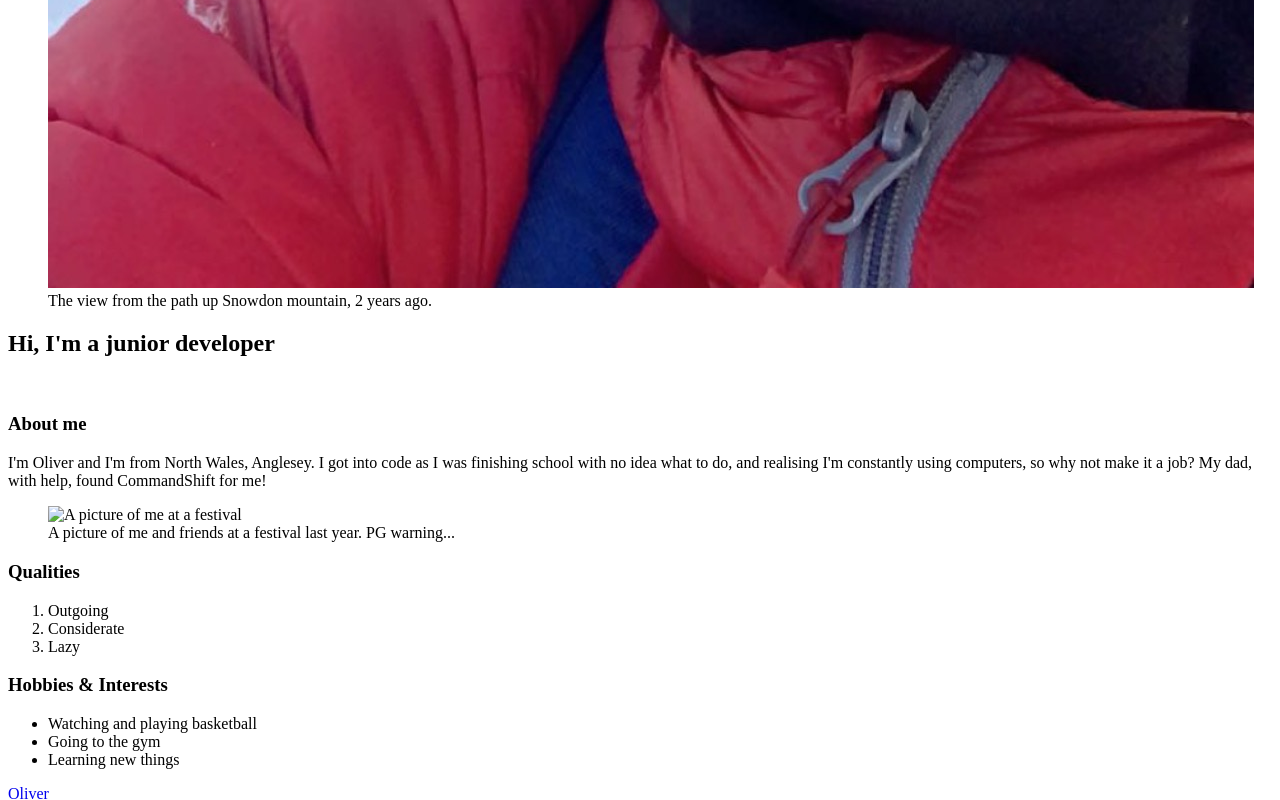
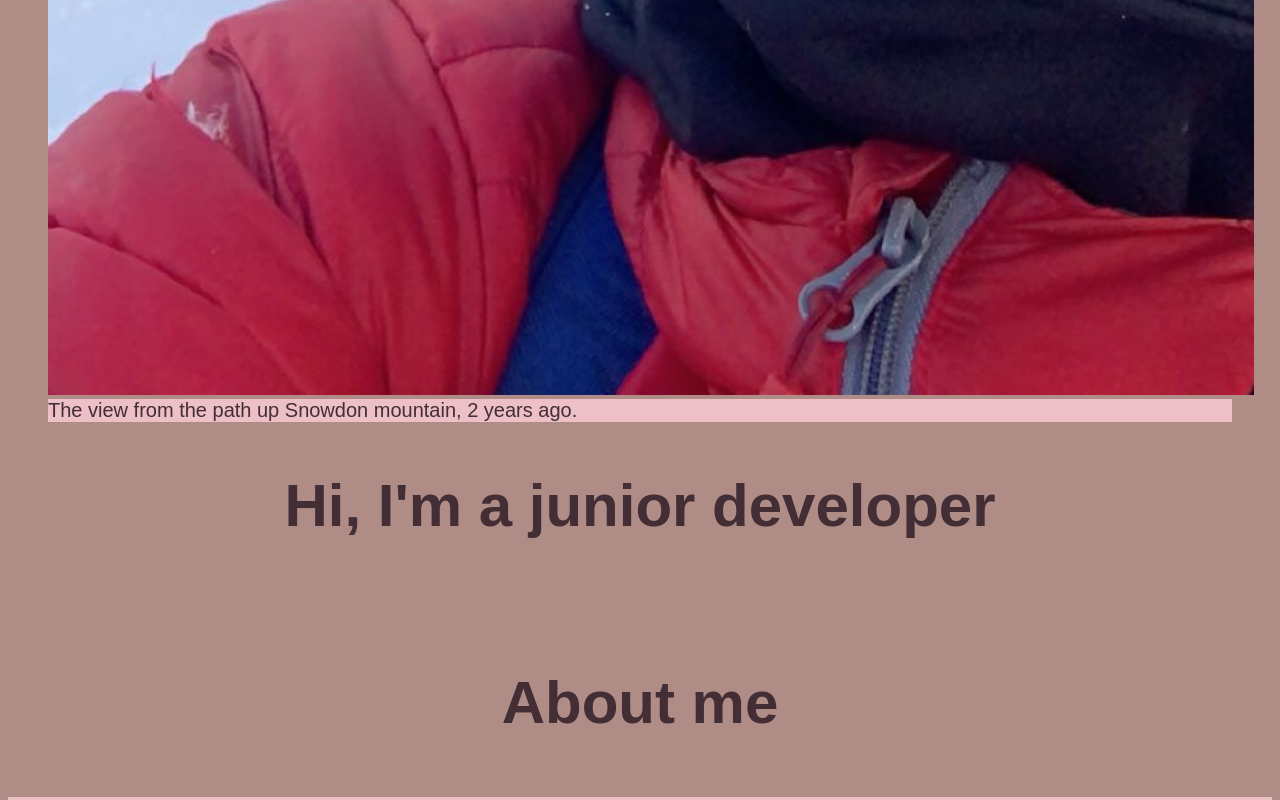
Before and after one commit to olivesweno/portfolio, a plain HTML site: page index.html in a window 1280 px wide. Shown: the part 2000-2800 px from the top of the page. Drawn offline with Linux system fonts and the light colour scheme; files whose address does not match are found by name.

Commit message:
beginning of css work

```diff
--- a/index.html
+++ b/index.html
@@ -1,41 +1,48 @@
 <!DOCTYPE html>
 <html>
     <head>
-        <title>Oliver</title>
+        <title>Oliver Owen</title>
+        <link rel="stylesheet" type="text/css" href="styles.css">
+        <style>
+            @import url('https://fonts.googleapis.com/css2?family=Cormorant+Garamond:wght@300&display=swap');
+        </style>
+
     </head>
     <body>
     <main>
         <header>
-            <h1>Oliver</h1>
+            <h1 id="portfolio">Oliver Owen - Portfolio</h1>
             <figure>
             <img src="/Users/oliowen/Projects/portfolio/images/IMG_1852.JPG" alt="A picture of me on top of a mountain">
-            <figcaption>The view from the path up Snowdon mountain, 2 years ago.</figcaption>
+            <figcaption class="imgcaption">The view from the path up Snowdon mountain, 2 years ago.</figcaption>
             </figure>
             <h2>Hi, I'm a junior developer</h2>
         </header>
         <br />
         <section>
+            <div class="aboutme">
             <h3>About me</h3>
             <p>I'm Oliver and I'm from North Wales, Anglesey. I got into code as I was finishing school
             with no idea what to do, and realising I'm constantly using computers, so why not make
             it a job? My dad, with help, found CommandShift for me!</p>
             <figure>
             <img src="/Users/oliowen/Projects/portfolio/images/oliprofile-p.JPG" alt="A picture of me at a festival">
-            <figcaption>A picture of me and friends at a festival last year. PG warning...</figcaption>
+            <figcaption class="imgcaption">A picture of me and friends at a festival last year. PG warning...</figcaption>
             </figure>
+            </div>
         </section>
         <section>
             <h3>Qualities</h3>
             <ol>
-                <li>Outgoing</li>
-                <li>Considerate</li>
-                <li>Lazy</li>
+                <li class="list">Outgoing</li>
+                <li class="list">Considerate</li>
+                <li class="list">Driven</li>
             </ol>
             <h3>Hobbies & Interests</h3>
             <ul>
-                <li>Watching and playing basketball</li>
-                <li>Going to the gym</li>
-                <li>Learning new things</li>
+                <li class="list">Watching and playing basketball</li>
+                <li class="list">Going to the gym</li>
+                <li class="list">Learning new things</li>
             </ul>
         </section>
 
@@ -45,6 +52,14 @@
 
         <a href="/Users/oliowen/Projects/portfolio/pages/contact.html">Contact</a>
         <a href="/Users/oliowen/Projects/portfolio/pages/projects.html">Projects</a>
+
+            <div id="“socials”">
+            <h3>My Socials</h3>
+            <p>Follow me on <a href="https://www.instagram.com/olidmowen/?hl=en"</a>Instagram</p>
+                <input type="checkbox" id="box" name="test-checkbox" checked />
+                <label for="test-checkbox">Check this box for some reason</label>
+                <button disabled>You can't press this...</button>
+            </div>
         <footer>2023, created by Oliver Owen.</footer>
     </main>
     </body>
--- /dev/null
+++ b/styles.css
@@ -0,0 +1,64 @@
+#portfolio {
+    color: #EDBFC6;
+    text-align:center;
+    font-size: 75px;
+}
+
+body {
+    background-color: #AF8D86;
+}
+
+h2 {
+    color: #432E36;
+    text-align: center;
+    font-size: 60px;
+}
+
+figcaption {
+
+}
+
+img {
+
+}
+
+h3 {
+    color: #432E36;
+    text-align: center;
+    font-size: 60px;
+}
+
+p {
+    text-align: center;
+    font-size: 25px;
+    background-color: #EDBFC6;
+    color: #432E36;
+}
+
+* {
+    font-family: 'Rosario', sans-serif;
+}
+
+.list {
+    font-size: 25px;
+    background-color: #EDBFC6;
+    color: #432E36;
+}
+
+.imgcaption {
+    font-size: 20px;
+    background-color: #EDBFC6;
+    color: #432E36;
+}
+
+ol {
+    background-color: #EDBFC6;
+}
+
+ul {
+    background-color: #EDBFC6;
+}
+
+#box:checked {
+    outline: 3px solid #260C1A;
+  }
```
